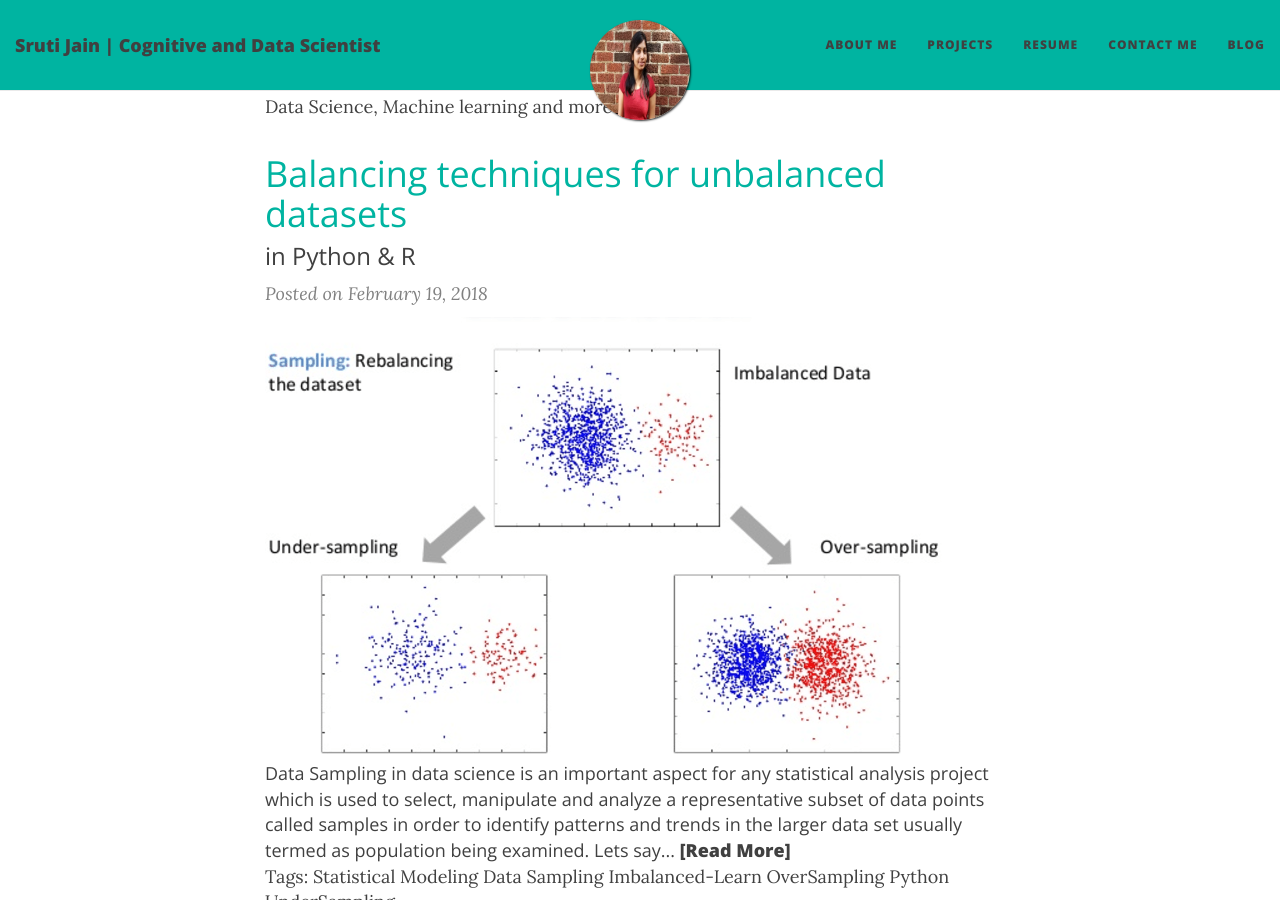
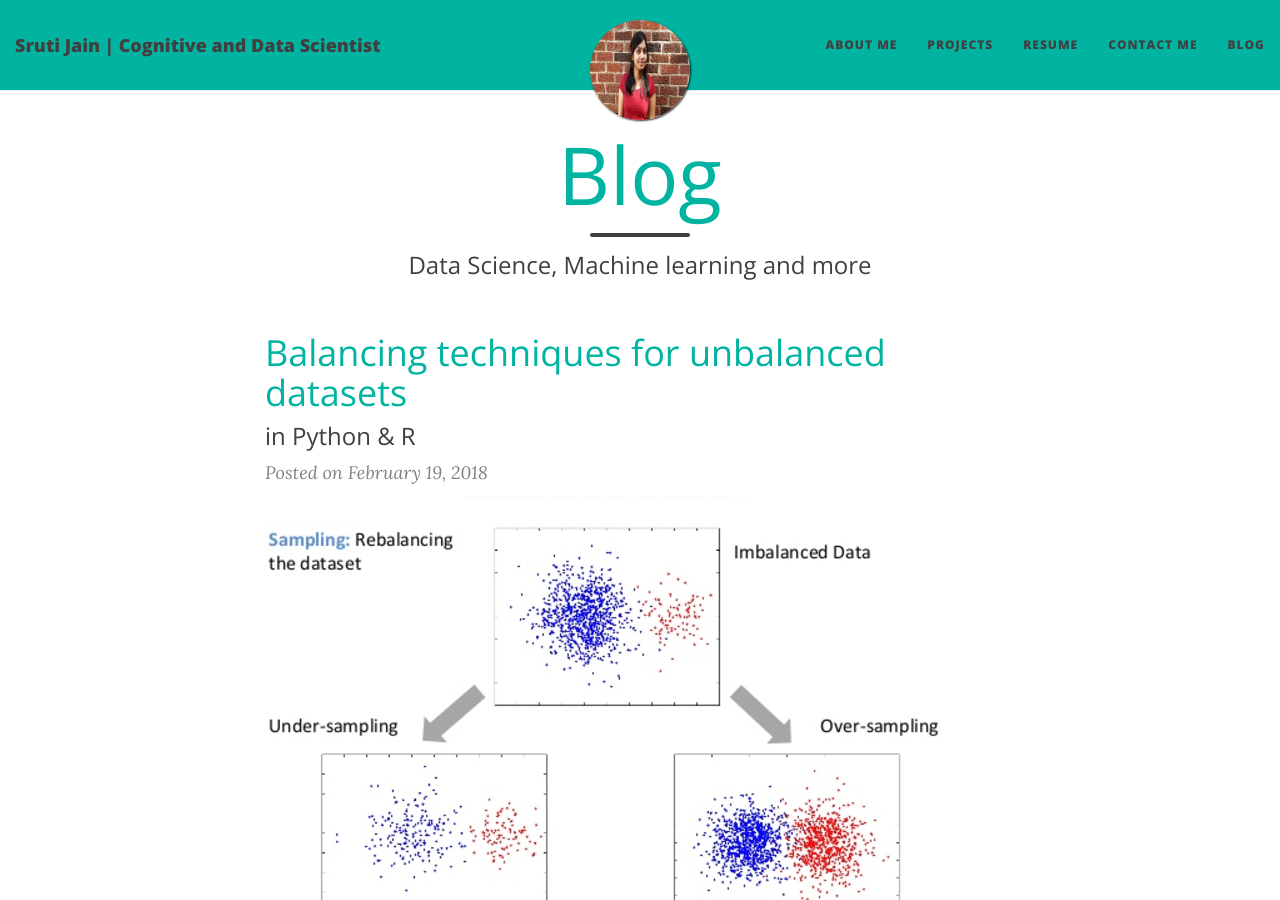
Before and after one commit to sruti-jain/sruti-jain.github.io, a Jekyll site: the page built from index.html, in a window 1280 px wide and 900 px high. Built offline with Jekyll 4.4.1, drawn with Linux system fonts in a browser that asks for light colours; nearby versions of some CDN libraries; some web fonts are replaced; the list of posts is cut into pages by our own code.

Commit message:
Add files via upload

```diff
--- a/_layouts/default.html
+++ b/_layouts/default.html
@@ -1,11 +1,34 @@
 ---
-layout: base
+common-css:
+  - "/css/bootstrap.min.css"
+  - "/css/main.css"
+common-ext-css:
+  - "//maxcdn.bootstrapcdn.com/font-awesome/4.3.0/css/font-awesome.min.css"
+common-googlefonts:
+  - "Lora:400,700,400italic,700italic"
+  - "Open+Sans:300italic,400italic,600italic,700italic,800italic,400,300,600,700,800"
+common-js:
+  - "/js/jquery-1.11.2.min.js"
+  - "/js/bootstrap.min.js"
+  - "/js/main.js"
 ---
-<head>
-<link href="/css/pygments.css" rel="stylesheet">
-</head>
 
-<div class="intro-header"></div>
-<div role="main" class="container">
-  {{ content }}
-</div>
+<!DOCTYPE html>
+<html lang="en">
+
+  {% include head.html %}
+
+  <body>
+
+    {% include nav.html %}
+
+    <div role="main" class="container main-content">
+      {{ content }}
+    </div>
+
+    {% include footer.html %}
+
+    {% include footer-scripts.html %}
+
+  </body>
+</html>
--- a/_layouts/page.html
+++ b/_layouts/page.html
@@ -1,18 +1,30 @@
 ---
-layout: base
+layout: default
 ---
 
-{% include header.html type="page" %}
-
-<div class="container" role="main">
+{% if page.title %}
+<header class="header-page">
   <div class="row">
     <div class="col-lg-8 col-lg-offset-2 col-md-10 col-md-offset-1">
-      {{ content }}
-	    {% if page.comments %}
-        <div class="disqus-comments">
-	        {% include disqus.html %}
-        </div>
+	  <div class="page-heading">
+	    <h1>{{ page.title }}</h1>
+	    {% if page.subtitle %}
+	    <hr class="small">
+	    <span class="page-subheading">{{ page.subtitle }}</span>
 	    {% endif %}
+	  </div>
     </div>
   </div>
+</header>
+{% endif %}
+
+<div class="row">
+  <div class="col-lg-8 col-lg-offset-2 col-md-10 col-md-offset-1">
+    {{ content }}
+	{% if page.comments %}
+    <div class="disqus-comments">
+	  {% include disqus.html %}
+    </div>
+	{% endif %}
+  </div>
 </div>
```
Also changed, not shown: _layouts/post.html (+0 -8 lines), _layouts/minimal.html (line endings or trailing spaces).
